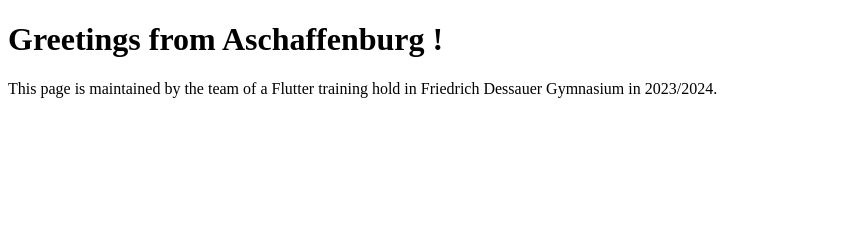
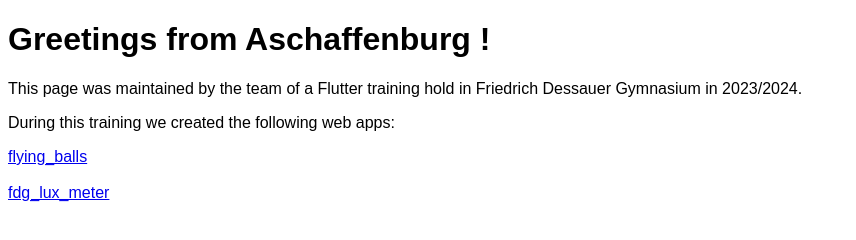
Before and after one commit to fdg2324/web, a plain HTML site: page hello.html in a window 1280 px wide. Shown: the whole page, without its empty margins (0-856 px from the left). Drawn offline with Linux system fonts and the light colour scheme.

Commit message:
Added links to web apps in hello.html

```diff
--- a/hello.html
+++ b/hello.html
@@ -2,11 +2,19 @@
 
 <html>
 
-<body>
+<body style="font-family: sans-serif">
 
 <h1>Greetings from Aschaffenburg !</h1>
 
-<p>This page is maintained by the team of a Flutter training hold in Friedrich Dessauer Gymnasium in 2023/2024.</p>
+<p>This page was maintained by the team of a Flutter training hold in Friedrich Dessauer Gymnasium in 2023/2024.</p>
+
+<p>During this training we created the following web apps:</p>
+
+<a href="https://fdg2324.github.io/web/flying_balls/">flying_balls</a>
+
+<br><br>
+
+<a href="https://fdg2324.github.io/web/fdg_lux_meter/">fdg_lux_meter</a>
 
 </body>
 </html>
```
